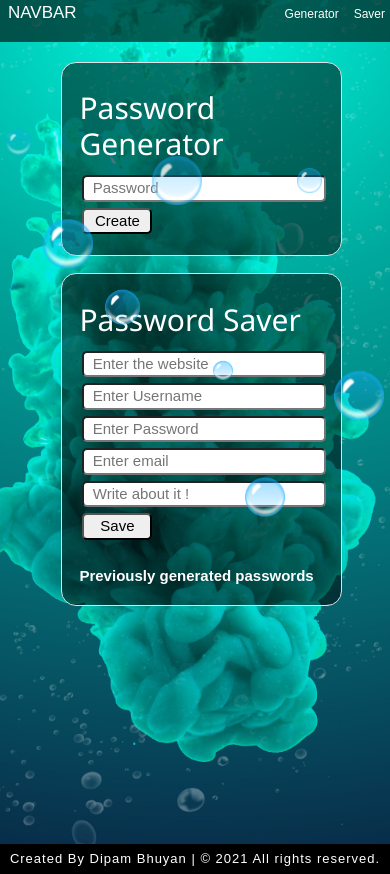
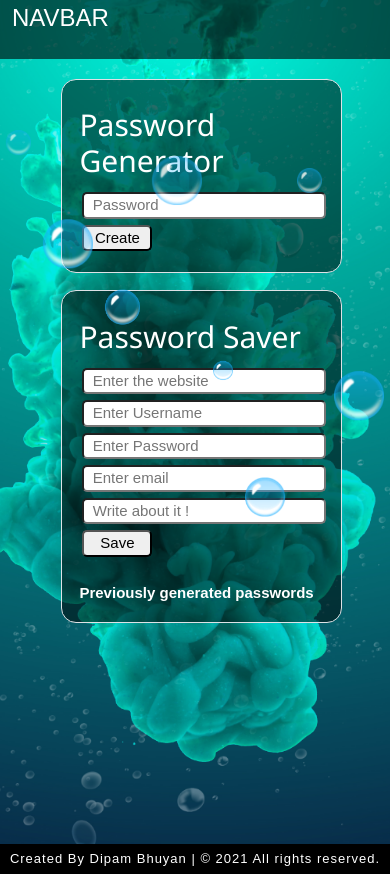
Before and after one commit to DipamBhuyan/pwdgenerator.github.io, a PHP site: page / in a window 390 px wide. Run offline with PHP 8.4, Linux system fonts and the light colour scheme.

Commit message:
Update style.css

```diff
--- a/style.css
+++ b/style.css
@@ -6,9 +6,7 @@
 
   body {
   font-family: Arial, Helvetica, sans-serif;
-  /*background: url(./1.jpg);
-  background-position: center;
-  background-size: cover;*/
+  font-size: ;
   }
 
   .bg {
@@ -111,6 +109,7 @@
     transition: color .5s ease-in-out, box-shadow .3s ease-in-out;
   }
   nav ul li a:hover{
+    text-decoration: none;
     cursor: pointer;
     color: #000;
     box-shadow: inset 200px 0 0 0 rgb(255, 255, 255, 0.9);
@@ -156,6 +155,7 @@
     letter-spacing: 1px;
     display: flex;
     justify-content: center;
+    text-align: center;
     margin-top: 0;
   }
 
@@ -171,17 +171,14 @@
       padding: 0;
     }
 
-    /**start**/
+  /**start**/
   nav {
-    height: 5vh;
-    padding: 0 0 0 8px;
-    font-size: 17px;
+    height: 7vh;
+    padding: 0 0 0 12px;
+    font-size: x-large;
   }
   nav ul li a {
-    color: #fff;
-    font-size: 12px;
-    padding: 5px 5px 5px 10px;
-    box-shadow: inset 0 0 0 0 #fff;
+    margin-top: -100%;
   }
   /*End navbar*/
 
```
